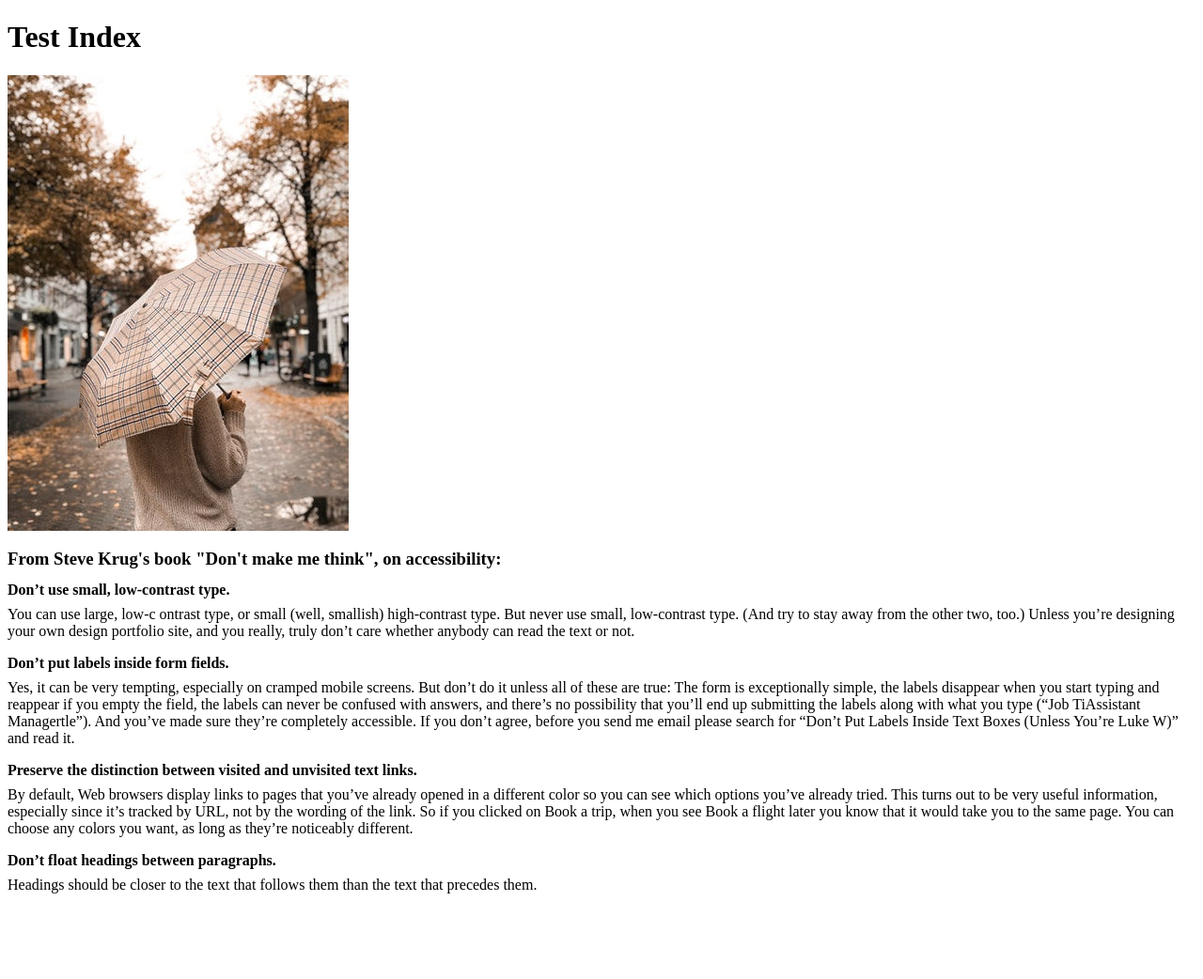
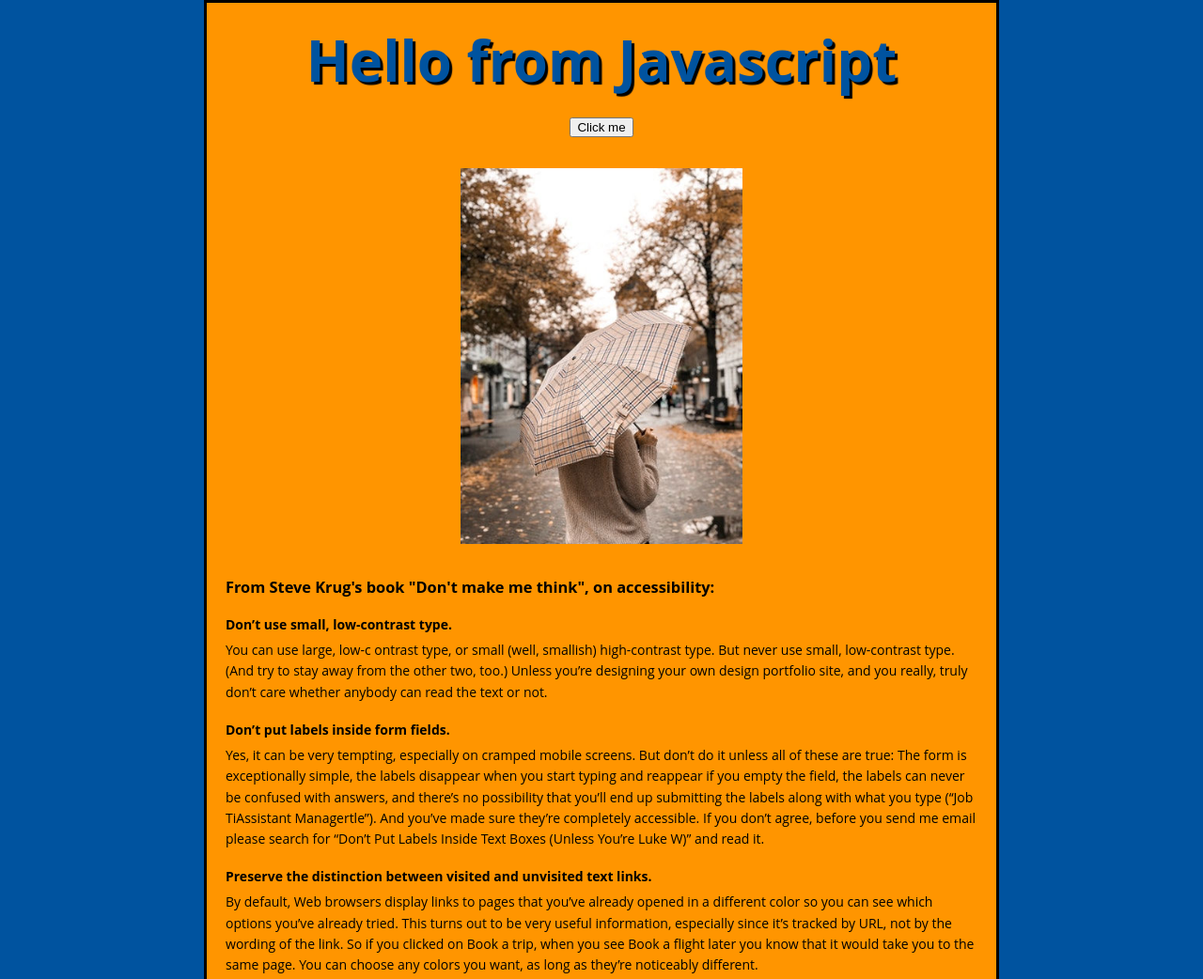
Before and after one commit to tnjensen/test_site, a plain HTML site: page index.html in a window 1280 px wide. Shown: the top 1042 px of the page at 94% size. Before the commit the page ends 967 px from the top, so only its background shows below. Drawn offline with Linux system fonts and the light colour scheme.

Commit message:
Added scripts and button on index

```diff
--- a/css/style.css
+++ b/css/style.css
@@ -1,8 +1,34 @@
+html {
+  font-size: 14px; /* Default 16px (1em)*/
+  font-family: Open Sans, sans-serif; /* Linked to google stylesheet in index */
+  background-color: #00539f;
+}
+h1 {
+  font-size: 60px;
+  text-align: center;
+  margin: 0;
+  padding: 20px 0;
+  color: #00539f;
+  text-shadow: 3px 3px 1px black;
+}
 h3,
 h4 {
-  margin-top: 0.8em;
-  margin-bottom: 0.5em;
+  margin-bottom: 0.5em; /* Default 1em */
 }
 p {
-  margin-top: 0.5em;
+  line-height: 1.6;
+  margin-top: 0.5em; /* Default 1em */
 }
+body {
+  margin: 0 auto;
+  width: 800px;
+  background-color: #ff9500;
+  padding: 0 20px 20px 20px;
+  border: 3px solid black;
+}
+img,
+button {
+  display: block;
+  margin: 0 auto;
+  margin-bottom: 2.5em;
+}
--- a/index.html
+++ b/index.html
@@ -1,14 +1,21 @@
 <!DOCTYPE html>
 <html lang="en">
   <head>
+    <!--To quckly test a site, go to netlify.com and connect to git from there-->
     <meta charset="UTF-8" />
     <meta name="viewport" content="width=device-width, initial-scale=1.0" />
     <link rel="stylesheet" href="css/style.css" />
     <title>Test Site</title>
   </head>
   <body>
-    <h1>Test Index</h1>
-    <img src="images/pexels-julie-aagaard-3144205.jpg">
+    <h1>Test Site Home Page</h1>
+    <button>Click me</button>
+    <img
+      src="images/pexels-julie-aagaard-3144205.jpg"
+      width="300"
+      height="400"
+      alt="Woman with umbrella"
+    />
     <h3>From Steve Krug's book "Don't make me think", on accessibility:</h3>
     <h4>Don’t use small, low-contrast type.</h4>
     <p>
@@ -45,5 +52,6 @@
       Headings should be closer to the text that follows them than the text that
       precedes them.
     </p>
+    <script src="scripts/main.js"></script>
   </body>
 </html>
--- /dev/null
+++ b/scripts/main.js
@@ -0,0 +1,45 @@
+// Change header
+const myHeader = document.querySelector('h1');
+myHeader.textContent = "Hello from Javascript";
+
+//Declare, call and change variable
+//let myVariable = 'Name';
+//Name;
+//Name = 'newName';
+
+//Declare and call Array
+//let myVariable = ['Bob', 10];
+//myVariable[0];
+
+//Object
+//let myVariable = document.querySelector('h1');
+
+//Call an alert box
+//alert('Hello!'); /* Like document.querySelector this is
+//built into the browser*/
+
+//Change image when clicked
+let myImage = document.querySelector('img');
+
+myImage.onclick = function(){
+    let mySrc = myImage.getAttribute('src');
+    if(mySrc === "images/pexels-julie-aagaard-3144205.jpg"){
+        myImage.setAttribute('src', 'images/pexels-vlad-bagacian-2819546.jpg');
+    } else {
+        myImage.setAttribute('src', 'images/pexels-julie-aagaard-3144205.jpg')
+    }
+}
+
+//Change header with button click, using the header reference from above
+let myButton = document.querySelector('button');
+
+myButton.onclick = function setHeader(){
+    let myName = prompt('What is your name ?');
+    if(!myName){
+        //setHeader(); /* runs the function until a name is entered*/
+        return;
+    } else {
+        localStorage.setItem('name', myName);
+        myHeader.textContent = 'Javascript is cool, ' + myName + ' !';
+    }
+}
```
